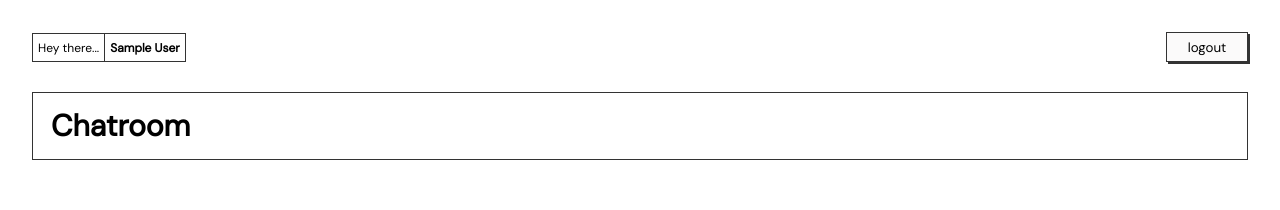
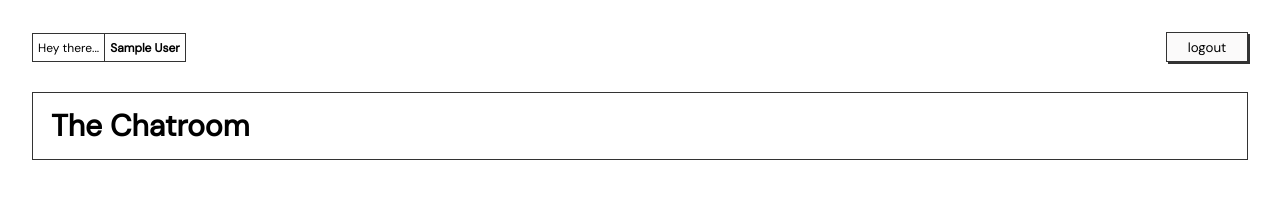
Before and after one commit to adeleke5140/LiveChat, a Vue app: page /chatroom in a window 1280 px wide. Shown: the top 210 px of the page. Built offline with nearby package versions, Linux system fonts and the light colour scheme; no server answers; sample sign-in values are in the browser's storage.

Commit message:
update chatroom title

```diff
--- a/src/views/ChatRoom.vue
+++ b/src/views/ChatRoom.vue
@@ -1,19 +1,17 @@
 <template>
-    <div>
-        <Navbar />
-        <h1 class="container heading">Chatroom</h1>
-    </div>
-
+  <div>
+    <Navbar />
+    <h1 class="container heading">The Chatroom</h1>
+  </div>
 </template>
 
 <script setup>
-import Navbar from '../components/Navbar.vue';
-
+import Navbar from "../components/Navbar.vue"
 </script>
 
-<style  scoped>
+<style scoped>
 .heading {
-    padding: .3em .6em;
-    font-weight: bold;
+  padding: 0.3em 0.6em;
+  font-weight: bold;
 }
 </style>
```
